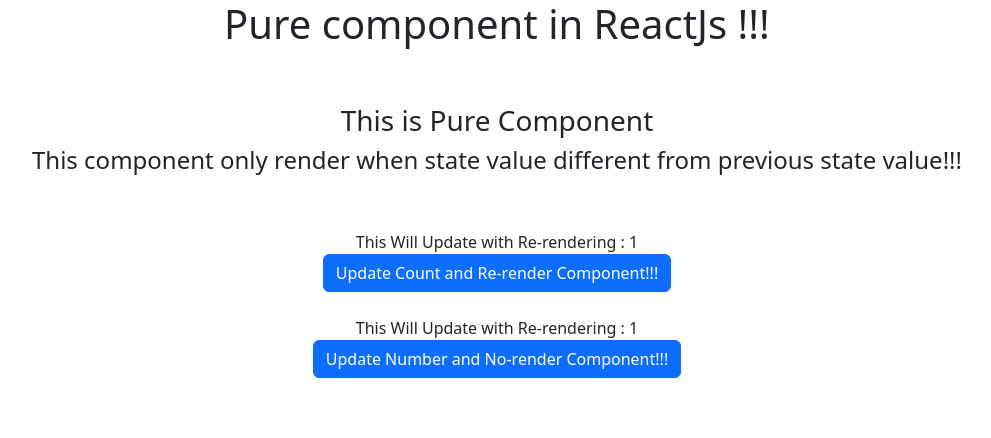
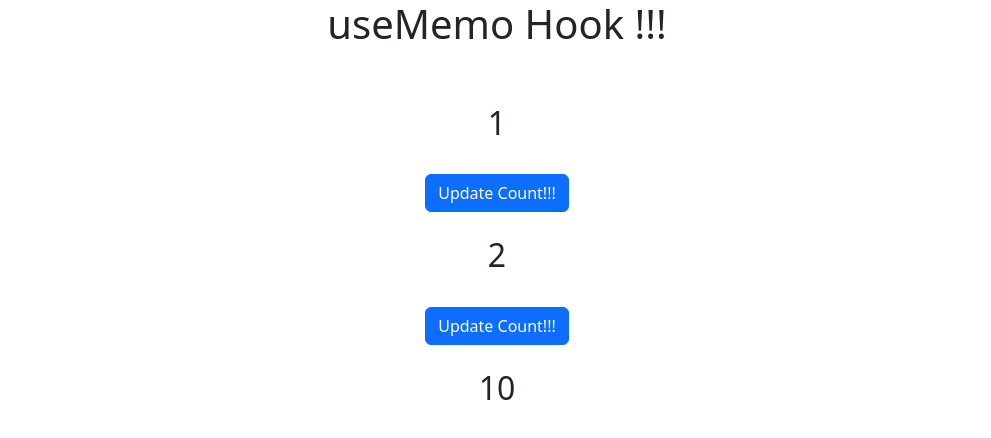
Before and after one commit to h-shaktawat/the-react-app, a React (Create React App) app: page / in a window 1280 px wide. Shown: the top 438 px of the page, without its empty margins (143-1134 px from the left). Built offline with nearby package versions, Linux system fonts and the light colour scheme.

Commit message:
useMemo Hook

```diff
--- a/src/App.js
+++ b/src/App.js
@@ -1,14 +1,14 @@
 import './App.css';
-import MyPureComponent from './components/MyPureComponent';
+import UseMemo from './components/UseMemo';
 
 function App() {
 
   return (
     <div className="App">
-      <h1>Pure component in ReactJs !!!</h1>
+      <h1>useMemo Hook !!!</h1>
       <br />
       <br />
-      <MyPureComponent />
+      <UseMemo />
     </div>
   );
 }
--- /dev/null
+++ b/src/components/UseMemo.js
@@ -0,0 +1,45 @@
+import { Button } from "react-bootstrap";
+import { useState, useMemo } from "react";
+
+function UseMemo(props) {
+
+    const [count, setCount] = useState(1);
+    const [item, setItem] = useState(2);
+
+    const countMemo = useMemo(
+
+        function multiCount() {
+            console.log('this is count memo!!!');
+            return count * 10;
+        }, [count]
+
+    );
+
+    return (
+        <>
+
+            {/*
+                This component is for all type of functionalities in react functional component!!!
+            */}
+
+            <h2>{count}</h2>
+            <br />
+            <Button onClick={() => setCount(count + 1)}>Update Count!!!</Button>
+
+            <br />
+            <br />
+
+            <h2>{item}</h2>
+            <br />
+            <Button onClick={() => setItem(item * 2)}>Update Count!!!</Button>
+
+            <br />
+            <br />
+
+            <h2>{countMemo}</h2>
+
+        </>
+    );
+}
+
+export default UseMemo;
```
